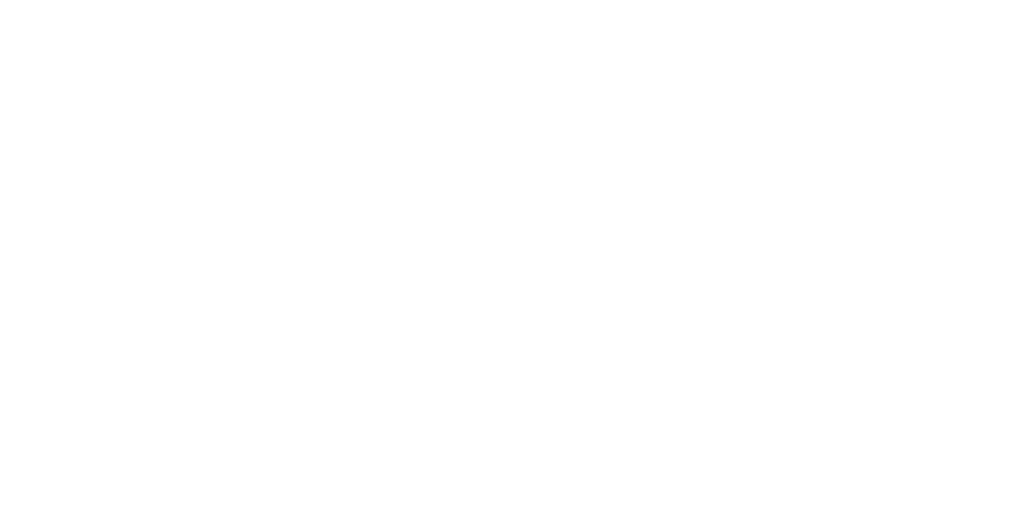
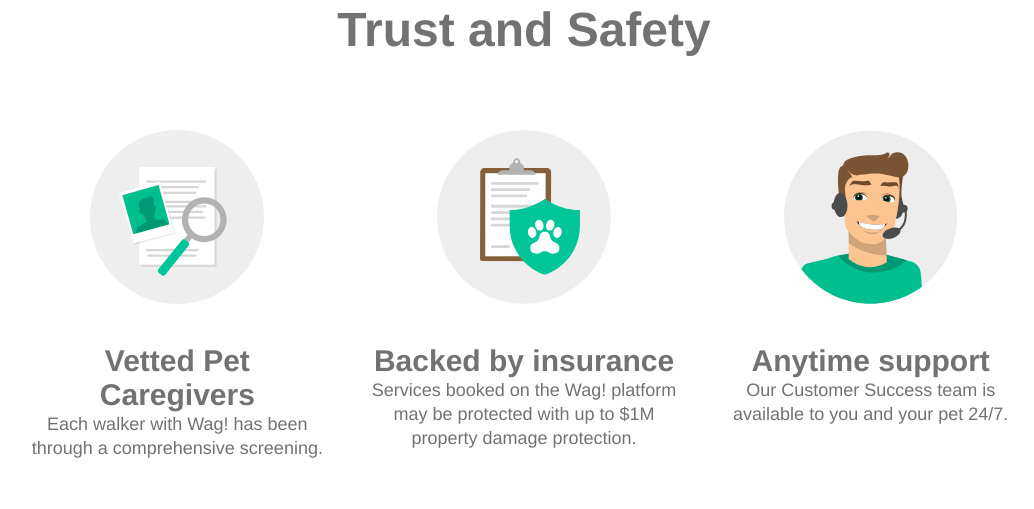
Before and after one commit to singridmaria/fs14-wag, a plain HTML site: page index.html in a window 1280 px wide. Shown: the whole page, without its empty margins (116-1150 px from the left). Drawn offline with Linux system fonts and the light colour scheme; a web font is replaced by a local one.

Commit message:
Trust and Safety concluído
:)

```diff
--- a/index.html
+++ b/index.html
@@ -1,5 +1,5 @@
 <!DOCTYPE html>
-<html lang="pt-BR">
+<html lang="pt-br">
 <head>
     <meta charset="UTF-8">
     <meta http-equiv="X-UA-Compatible" content="IE=edge">
@@ -9,5 +9,48 @@
 </head>
 <body>
 
+<div id="main">
+
+    <h2>Trust and Safety</h2>
+
+    <div class="main2">
+
+        <div class="bodymain2">
+            <img class="img1" width="110px,165px,174px" height="110px,165px,174,px" src="img1.svg" alt="">
+
+            <div class="textmain1">
+                <p class="textmain2">Vetted Pet Caregivers</p>
+                <p class="textmain3">Each walker with Wag! has been through a comprehensive screening.</p>
+            </div>
+
+        </div>
+
+        <div class="bodymain2">
+            <img class="img1" width="110px,165px,174px" height="110px,165px,174,px" src="img2.svg" alt="">
+
+            <div class="textmain1">
+                <p class="textmain2">Backed by insurance</p>
+                <p class="textmain3">Services booked on the Wag! platform may be protected with
+                up to $1M property damage protection.</p>
+            </div>
+
+        </div>
+
+        <div class="bodymain2">
+            <img class="img1" width="110px,165px,174px" height="110px,165px,174,px" src="img3.svg" alt="">
+
+            <div class="textmain1">
+                <p class="textmain2">Anytime support</p>
+                <p class="textmain3">Our Customer Success team is available to you and your pet 24/7.</p>
+            </div>
+
+        </div>
+
+    </div>
+
+</div>
+
+</div>
+
 </body>
 </html>
--- a/style.css
+++ b/style.css
@@ -18,19 +18,160 @@
 /* FIM PROPRIEDADES GERAIS */
 
 
-/* INICIO DO TOPO E SERVICOS --  HANS */
+/* INICIO TRUST AND SAFETY --  MIQUÉIAS */
 
 
-header{
-    border: 2px solid red;
+#main{
+    display: flex;
+    flex-direction: column;
+    flex-wrap: nowrap;
+    align-content: normal;
+    justify-content: normal;
+    align-items: center;
+    flex-shrink: 1;
+    margin: 0px auto 0px auto;
+    background-color: rgb(255, 255, 255);
     width: 100%;
-    height: 300px;
+    height: 100%;
+    -webkit-box-pack: center;
+    visibility: visible;
+    box-sizing: border-box;
+    transform: none;
+    padding-left: 40px;
+    padding-right: 40px;
+    max-width: 1120px;
 }
 
-#text-top{
 
+h2{
+font-size: 48px;
+max-width: 350px;
+color: rgb(114, 114, 114);
+line-height: 60px;
+font-weight: bold;
+-webkit-font-smoothing: antialiased;
+box-sizing: content-box;
+text-indent: 0px;
+text-transform: none;
+font-style: normal;
+white-space: normal;
+opacity: 1;
+visibility: visible;
+max-width: 100%;
+margin-bottom: 70px;
 }
 
-#menu{
 
+#main .main2{
+    display: flex;
+    flex-direction: row;
+    flex-wrap: nowrap;
+    align-content: normal;
+    justify-content: normal;
+    align-items: flex-start;
+    flex-shrink: 1;
+    width: 100%;
+    visibility: visible;
+    box-sizing: border-box;
+    transform: none;
+    margin-bottom: 20px;
 }
+
+
+#main .bodymain2{
+    display: flex;
+    flex-direction: column;
+    flex-wrap: nowrap;
+    align-content: normal;
+    justify-content: center;
+    align-items: center;
+    flex-shrink: 1;
+    -webkit-box-align: center;
+    padding-left: 20px;
+    padding-right: 20px;
+    width: 100%;
+    margin-bottom: 20px;
+    visibility: visible;
+    box-sizing: border-box;
+    transform: none;
+    -webkit-box-pack: center;
+}
+
+
+#main .bodymain2 .img1{
+    border-style: none;
+    border-top-style: none;
+    border-right-style: none;
+    border-bottom-style: none;
+    border-left-style: none;
+    transform: none;
+    visibility: visible;
+    backface-visibility: hidden;
+    margin-bottom: 20px;
+    width: 174px;
+    height: 174px;
+}
+
+
+#main .bodymain2 .textmain1{
+    display: flex;
+    flex-direction: column;
+    flex-wrap: nowrap;
+    align-content: normal;
+    justify-content: normal;
+    align-items: center;
+    flex-shrink: 1;
+    -webkit-box-align: center;
+    margin-top: 20px;
+    margin-bottom: 6px;
+    width: 100%;
+    visibility: visible;
+    box-sizing: content-box;
+    transform: none;
+}
+
+
+#main .bodymain2 .textmain1 .textmain2{
+    font-size: 30px;
+    margin: 0px 0px 0px 0px;
+    color: rgb(114, 114, 114);
+    text-align: center;
+    font-weight: 700;
+    -webkit-font-smoothing: antialiased;
+    box-sizing: content-box;
+    text-decoration: none;
+    text-decoration-line: none;
+    text-decoration-thickness: none;
+    text-decoration-style: none;
+    text-decoration-color: none;
+    text-indent: 0px;
+    text-transform: none;
+    font-style: normal;
+    white-space: normal;
+    opacity: 1;
+    visibility: visible;
+}
+
+
+#main .bodymain2 .textmain1 .textmain3{
+    font-size: 18px;
+    width: 100%;
+    max-width: 400px;
+    margin: 0px 0px 0px 0px;
+    color: rgb(114, 114, 114);
+    text-align: center;
+    line-height: 24px;
+    -webkit-font-smoothing: antialiased;
+    box-sizing: content-box;
+    text-decoration: none;
+    text-decoration-line: none;
+    text-decoration-thickness: none;
+    text-decoration-style: none;
+    text-decoration-color: none;
+    text-indent: 0px;
+    text-transform: none;
+    font-style: normal;
+    white-space: normal;
+    opacity: 1;
+    visibility: visible;
+}
```
Also changed, not shown: img1.svg (added), img2.svg (added), img3.svg (added).
